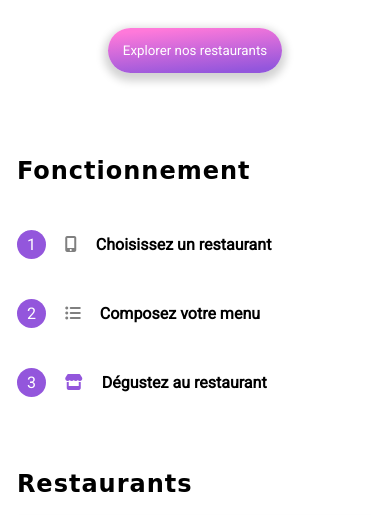
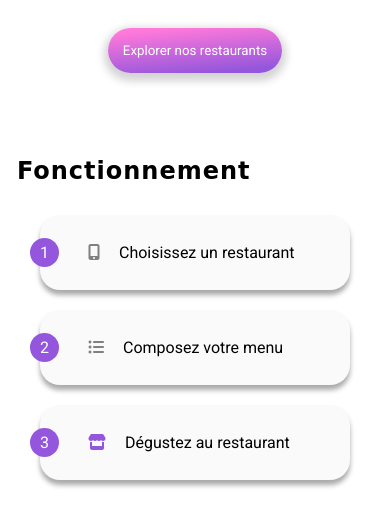
Before and after one commit to ManoaRas/Dynamisez_une_page_web_avec_des_animations_CSS, a website: page pages/index.html in a window 390 px wide. Shown: the part 278-793 px from the top of the page. Drawn offline with nearby package versions, Linux system fonts and the light colour scheme; files that its build step writes are made by us from their sources; grey boxes are pictures that could not be loaded; a web font is replaced by a local one.

Commit message:
Fix mobile page home operating

```diff
--- a/pages/index.html
+++ b/pages/index.html
@@ -44,23 +44,23 @@
       <div class="home">
         <section class="home--operating">
           <h2>Fonctionnement</h2>
-          <ol class="lists">
-            <li class="list">
-              <span class="list__number">1</span>
+          <div class="operating">
+            <button class="btn-operating">
+              <span class="btn-operating__number">1</span>
               <i class="fa-solid fa-mobile-screen-button icon icon-menu"></i>
-              <span class="list__bold">Choisissez un restaurant</span>
-            </li>
-            <li class="list">
-              <span class="list__number">2</span>
+              <span class="btn-operating__bold">Choisissez un restaurant</span>
+            </button>
+            <button class="btn-operating">
+              <span class="btn-operating__number">2</span>
               <i class="fa-solid fa-list-ul icon icon-menu"></i>
-              <span class="list__bold">Composez votre menu</span>
-            </li>
-            <li class="list">
-              <span class="list__number">3</span>
+              <span class="btn-operating__bold">Composez votre menu</span>
+            </button>
+            <button class="btn-operating">
+              <span class="btn-operating__number">3</span>
               <i class="fa-solid fa-store icon icon-store"></i>
-              <span class="list__bold">Dégustez au restaurant</span>
-            </li>
-          </ol>
+              <span class="btn-operating__bold">Dégustez au restaurant</span>
+            </button>
+          </div>
         </section>
 
         <section>
--- a/stylesheets/sass/pages/_home.scss
+++ b/stylesheets/sass/pages/_home.scss
@@ -28,26 +28,41 @@
     padding-bottom: 1vh;
   }
 }
-.lists {
-  list-style-type: none;
+.operating {
+  display: flex;
+  flex-direction: column;
   padding: 0;
-  .list {
-    margin: 50px 0;
+}
+.btn-operating {
+  border: none;
+  width: 87%;
+  height: 75px;
+  position: relative;
+  margin: 10px auto;
+  padding: 0;
+  border-radius: 20px;
+  color: #000;
+  background-color: #FAFAFA;
+  font-size: 1rem;
+  text-align: start;
+  box-shadow: 0px 5px 5px 0px rgb(170, 170, 170);
   &__number {
+    position: relative;
+    left: -10px;
     color: white;
     background-color: $primary-color;
     border-radius: 50%;
     padding: 5px 10px;
   }
+  &:hover {
+    cursor: pointer;
+    .btn-operating__number {
+      filter: brightness(115%);
+      box-shadow: 0 0 15px 5px $primary-color;
+    }
   &__bold {
     font-weight: 600;
   }
-  }
-}
-.list:hover {
-  .list__number {
-    filter: brightness(115%);
-    box-shadow: 0 0 15px 5px $primary-color;
 }
 }
 
```
Lines whose indentation alone changed are shown as unchanged.
